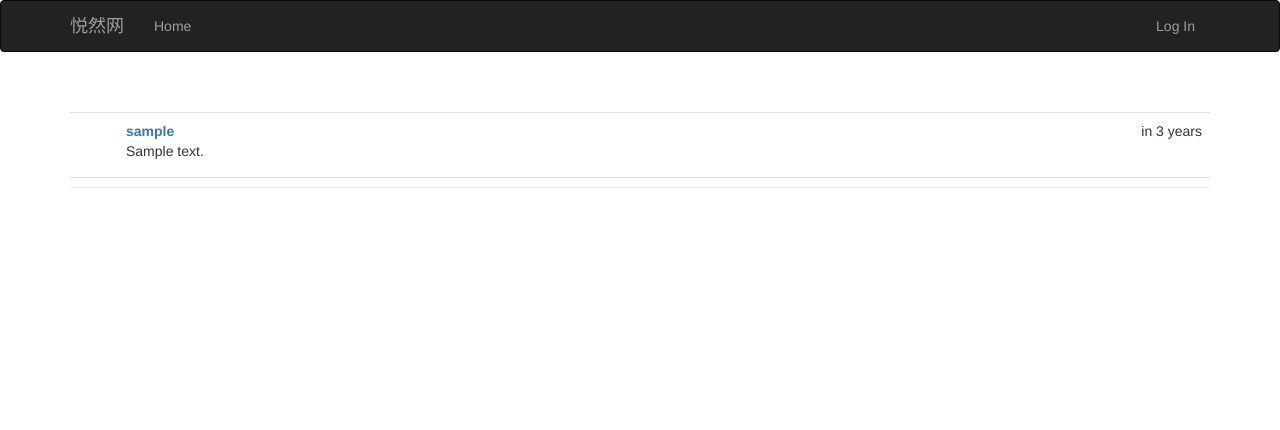
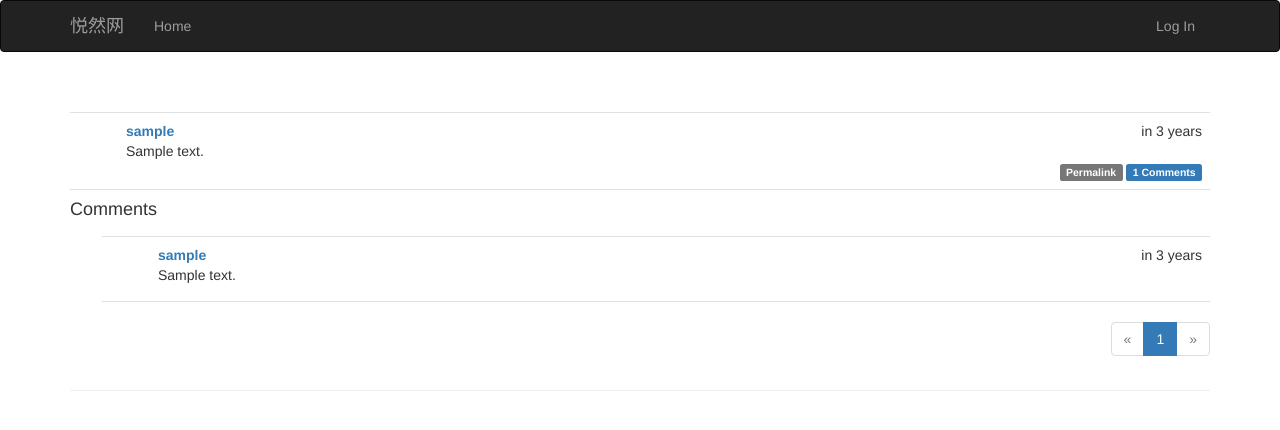
Before and after one commit to yueran1/social-network, a Flask app: page /post/1 in a window 1280 px wide. Shown: the top 430 px of the page. Run offline with Flask 2, Linux system fonts and the light colour scheme; tables that the repository leaves empty hold one stand-in row (values such as "Sample post"); some libraries are stand-ins or nearby versions.

Commit message:
allow comment

```diff
--- a/app/main/forms.py
+++ b/app/main/forms.py
@@ -41,3 +41,7 @@ class EditProfileAdminForm(Form):
 class PostForm(Form):
 	body = PageDownField("What's on your mind?", validators=[Required()])
 	submit = SubmitField('Submit')
+
+class CommentForm(Form):
+	body= StringField('Enter your comment',validators=[Required()])
+	submit = SubmitField('Submit')
--- a/app/main/views.py
+++ b/app/main/views.py
@@ -2,16 +2,27 @@ from datetime import datetime
 from flask import render_template, session, redirect, url_for, current_app
 from flask import render_template, redirect, request, url_for, flash, make_response
 from . import main
-from .forms import NameForm, EditProfileForm, EditProfileAdminForm,PostForm
+from .forms import NameForm, EditProfileForm, EditProfileAdminForm,PostForm, CommentForm
 from .. import db
-from ..models import User, Role, Post, Permission, Follow
+from ..models import User, Role, Post, Permission, Follow, Comment
 from flask_login import login_user, login_required, logout_user, current_user
 from ..decorators import admin_required, permission_required
 
-@main.route('/post/<int:id>')
+@main.route('/post/<int:id>', methods=['GET', 'POST'])
 def post(id):
 	post = Post.query.get_or_404(id)
-	return render_template('post.html', posts=[post])
+	form = CommentForm()
+	if form.validate_on_submit():
+		comment= Comment(body=form.body.data, post=post, author=current_user._get_current_object())
+		db.session.add(comment)
+		flash('Your comment has been published.')
+		return redirect(url_for('.post', id=post.id, page=-1))
+	page= request.args.get('page',1,type=int)
+	if page== -1:
+		page= (post.comments.count()-1) // current_app.config['FLASKY_COMMENTS_PER_PAGE']+1
+	pagination = post.comments.order_by(Comment.timestamp.asc()).paginate(page,per_page=current_app.config['FLASKY_COMMENTS_PER_PAGE'], error_out=False)
+	comments=pagination.items
+	return render_template('post.html', posts=[post],form=form, comments=comments,pagination=pagination)
 
 
 @main.route('/',methods=['GET','POST'])
--- a/app/models.py
+++ b/app/models.py
@@ -24,6 +24,8 @@ class Post(db.Model):
 	timestamp = db.Column(db.DateTime, index=True,default=datetime.utcnow)
 	author_id = db.Column(db.Integer, db.ForeignKey('users.id'))
 	body_html = db.Column(db.Text)
+
+	comments= db.relationship('Comment', backref='post', lazy='dynamic')
 
 	@staticmethod
 	def generate_fake(count=100):
@@ -93,6 +95,24 @@ class Follow(db.Model):
 	timestamp= db.Column(db.DateTime, default=datetime.utcnow)
 
 
+class Comment(db.Model):
+	__tablename__='comments'
+	id=db.Column(db.Integer, primary_key=True)
+	body = db.Column(db.Text)
+	body_html = db.Column(db.Text)
+	timestamp = db.Column(db.DateTime, index=True, default=datetime.utcnow)
+	disabled = db.Column(db.Boolean)
+	author_id= db.Column(db.Integer, db.ForeignKey('users.id'))
+	post_id= db.Column(db.Integer, db.ForeignKey('posts.id'))
+
+	@staticmethod
+	def on_changed_body(target, value, oldvalue, initiator):
+		allowed_tags=['a','abbr','acronym','b','code','em','i','strong']
+		target.body_html= bleach.linkify(bleach.clean(markdown(value,output_format='html'), tags=allowed_tags,strip=True))
+
+db.event.listen(Comment.body,'set',Comment.on_changed_body)
+
+
 class User(UserMixin, db.Model):
 
 	__tablename__='users'
@@ -112,6 +132,8 @@ class User(UserMixin, db.Model):
 
 	followed = db.relationship('Follow', foreign_keys=[Follow.follower_id], backref=db.backref('follower',lazy='joined'), lazy='dynamic', cascade='all, delete-orphan')
 	followers= db.relationship('Follow', foreign_keys=[Follow.followed_id], backref=db.backref('followed',lazy='joined'), lazy='dynamic', cascade='all, delete-orphan')
+
+	comments=db.relationship('Comment', backref='author', lazy='dynamic')
 
 	def __init__(self, **kwargs):
 		super(User,self).__init__(**kwargs)
--- /dev/null
+++ b/app/templates/_comments.html
@@ -0,0 +1,24 @@
+<ul class="comments">
+	{%for comment in comments%}
+	<li class="comment">
+		<div class="comment-thumbnail">
+			<a href="{{ url_for('.user', username=comment.author.username)}}">
+			</a>
+		</div>
+
+		<div class="comment-content">
+			<div class="comment-date">{{moment(comment.timestamp).fromNow()}}</div>
+			<div class="comment-author">
+				<a href="{{url_for('.user', username=comment.author.username)}}">{{comment.author.username}}</a>
+			</div>
+			<div class="comment-body">
+				{%if comment.body_html%}
+					{{comment.body_html | safe}}
+				{% else%}
+					{{comment.body}}
+				{% endif%}
+			</div>
+		</div>
+	</li>
+	{%endfor%}
+</ul>
--- a/app/templates/_posts.html
+++ b/app/templates/_posts.html
@@ -28,16 +28,24 @@
 				<a href= "{{ url_for('.edit', id=post.id)}}">
 					<span class="label label-primary">Edit</span>
 				</a>
-				<a href="{{ url_for('.post', id=post.id)}}">
 
-					<span class="label label-default">Permalink</span>
-				</a>
 
 				{%elif current_user.is_administrator()%}
 				<a href="{{ url_for('.edit', id=post.id)}}"?
 					<span class="label label-danger"> Edit [Admin]</span>
 				</a>
 				{% endif%}
+
+				<a href="{{ url_for('.post', id=post.id)}}">
+
+					<span class="label label-default">Permalink</span>
+				</a>
+
+				<a href="{{url_for('.post', id=post.id)}}#comments">
+					<span class="label label-primary">
+					{{post.comments.count()}} Comments
+					</span>
+				</a>
 			</div>
 		</div>
 	</li>
--- a/app/templates/post.html
+++ b/app/templates/post.html
@@ -1,7 +1,21 @@
 {% extends "base.html"%}
+{% import "bootstrap/wtf.html" as wtf%}
+{% import "_macros.html" as macros%}
 
 {% block title%}GaiLai - Post{% endblock%}
 
 {% block page_content%}
 {% include '_posts.html'%}
+<h4 id="comments">Comments</h4>
+{%if current_user.can(Permission.COMMENT)%}
+<div class="comment-form">
+	{{wtf.quick_form(form)}}
+</div>
+{%endif%}
+{%include '_comments.html'%}
+{% if pagination%}
+<div class="pagination">
+	{{macros.pagination_widget(pagination,'.post',fragment='#comments', id=posts[0].id)}}
+</div>
+{%endif%}
 {% endblock%}
--- a/config.py
+++ b/config.py
@@ -8,6 +8,7 @@ class Config:
 	ADMIN = 'admin'
 	FLASKY_POSTS_PER_PAGE =20
 	FLASKY_FOLLOWERS_PER_PAGE= 50
+	FLASKY_COMMENTS_PER_PAGE=20
 
 	@staticmethod
 	def init_app(app):
```
Also changed, not shown: migrations/versions/138022aab3d7_initial_migration.py (added, +41 -0 lines), data.sqlite, 5 other files.
